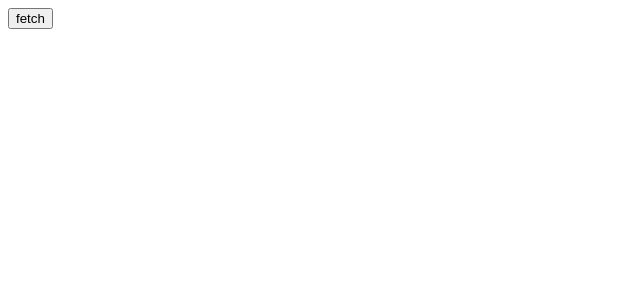
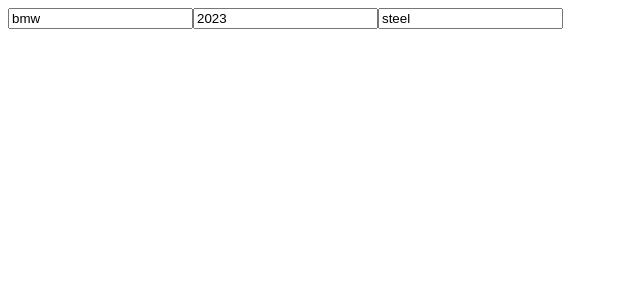
Before and after one commit to marcopiro91/React-Esercizi, a React (Create React App) app: page / in a window 1280 px wide. Shown: the top 300 px of the page, without its empty margins (0-640 px from the left). Built offline with nearby package versions, Linux system fonts and the light colour scheme.

Commit message:
completed

```diff
--- a/src/App.js
+++ b/src/App.js
@@ -1,8 +1,8 @@
 import React from "react";
-import { GithubUser } from "./GithubUser"
+import { CarDetails } from "./CarDetails";
 
 
 
 export function App() {
-    return <GithubUser username = "gianmarcotoso"/>
+    return <CarDetails initialData={{model: 'bmw', year: '2023', color: 'steel'}} />
 }
--- /dev/null
+++ b/src/CarDetails.js
@@ -0,0 +1,24 @@
+/* Create a CarDetails uncontrolled form that uses the HTML Form API to allow the user to insert details about a car, such as the model, the year and the color. Allow the form to receive a initialData prop that contains the default values of each input, and reset the form every time the initialData value changes. */
+
+
+import React, { useRef, useEffect } from "react";
+
+
+export function CarDetails({initialData}) {
+    const formRef = useRef()
+
+    useEffect(() => {
+        for (let input of formRef.current.elements){
+            input.value = initialData[input.name]
+        }
+    }, [initialData])
+
+
+    return (
+        <form ref={formRef}>
+            <input name='model' placeholder="model"/>
+            <input name='year' placeholder="year"/>
+            <input name='color' placeholder="color"/>
+        </form>
+    )
+}
```
